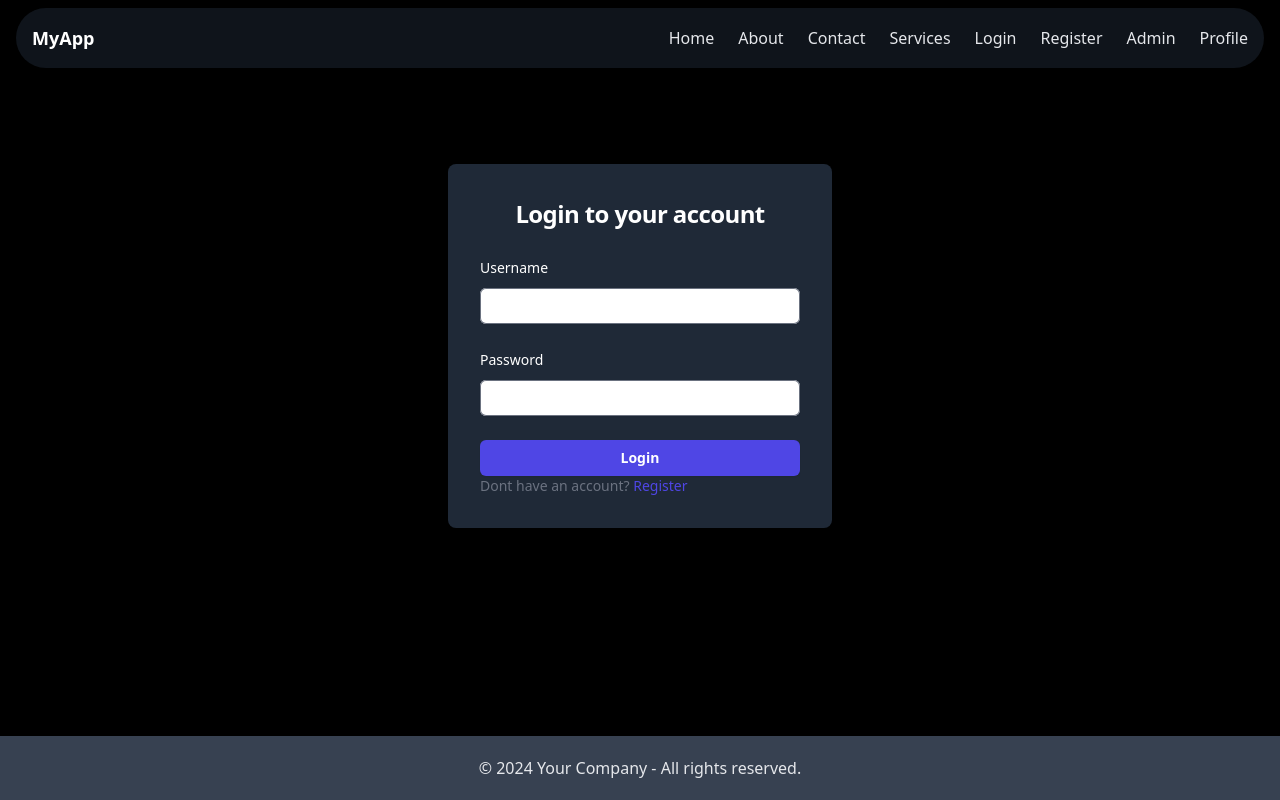
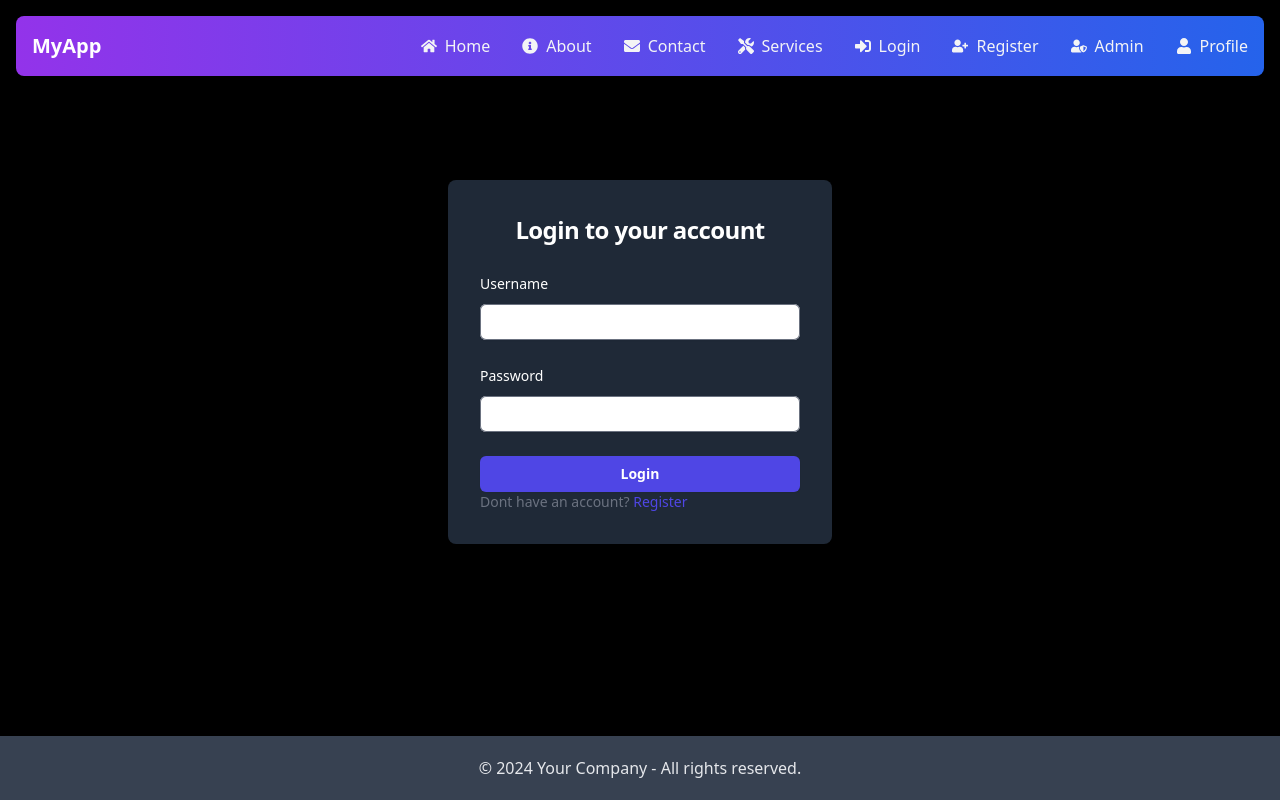
Before and after one commit to Ashhad1200/MERN, a React (Vite) app in the folder MERN Project/frontend/: page /login in a window 1280 px wide. Built offline with nearby package versions, Linux system fonts and the light colour scheme.

Commit message:
"Updated user routes, navbar component, and admin page with formatting changes and added icons"

```diff
--- a/MERN Project/frontend/src/Components/Navbar.jsx
+++ b/MERN Project/frontend/src/Components/Navbar.jsx
@@ -1,9 +1,12 @@
 import { Link, useNavigate } from "react-router-dom";
 import { useAuth } from "../Hooks/auth";
+import { FaHome, FaInfoCircle, FaEnvelope, FaTools, FaUser, FaSignInAlt, FaUserPlus, FaSignOutAlt, FaUserShield, FaBars } from "react-icons/fa";
+import { useState } from "react";
 
 const Navbar = () => {
   const { logout, isLoggedIn } = useAuth();
   const navigate = useNavigate();
+  const [isMenuOpen, setIsMenuOpen] = useState(false);
 
   const handleLogout = async () => {
     try {
@@ -15,45 +18,71 @@ const Navbar = () => {
   };
 
   return (
-    <nav className="bg-gray-800 bg-opacity-50 backdrop-blur-md rounded-full p-4 shadow-lg mx-4 my-2">
+    <nav className="bg-gradient-to-r from-purple-600 to-blue-600 shadow-lg p-4 rounded-lg mx-4 my-4">
       <div className="container mx-auto flex justify-between items-center">
-        <div className="text-white font-bold text-lg">MyApp</div>
-        <div className="space-x-6 flex items-center">
-          <Link to="/" className="text-gray-200 hover:text-white transition duration-300">
-            Home
+        {/* Logo */}
+        <div className="text-white font-bold text-xl">MyApp</div>
+
+        {/* Hamburger Icon for mobile */}
+        <button
+          className="text-white lg:hidden focus:outline-none"
+          onClick={() => setIsMenuOpen(!isMenuOpen)}
+        >
+          <FaBars className="w-6 h-6" />
+        </button>
+
+        {/* Navbar Links */}
+        <div
+          className={`${
+            isMenuOpen ? "block" : "hidden"
+          } lg:flex lg:items-center lg:space-x-8 lg:ml-auto w-full lg:w-auto mt-4 lg:mt-0`}
+        >
+          <div className="flex flex-col lg:flex-row lg:space-x-8 text-center">
+            <Link to="/" className="flex items-center justify-center space-x-2 text-gray-100 hover:text-white transition duration-200">
+              <FaHome />
+              <span>Home</span>
             </Link>
-          <Link to="/about" className="text-gray-200 hover:text-white transition duration-300">
-            About
+            <Link to="/about" className="flex items-center justify-center space-x-2 text-gray-100 hover:text-white transition duration-200">
+              <FaInfoCircle />
+              <span>About</span>
             </Link>
-          <Link to="/contact" className="text-gray-200 hover:text-white transition duration-300">
-            Contact
+            <Link to="/contact" className="flex items-center justify-center space-x-2 text-gray-100 hover:text-white transition duration-200">
+              <FaEnvelope />
+              <span>Contact</span>
             </Link>
-          <Link to="/services" className="text-gray-200 hover:text-white transition duration-300">
-            Services
+            <Link to="/services" className="flex items-center justify-center space-x-2 text-gray-100 hover:text-white transition duration-200">
+              <FaTools />
+              <span>Services</span>
             </Link>
             {isLoggedIn ? (
               <button
                 onClick={handleLogout}
-              className="text-gray-200 hover:text-white transition duration-300"
+                className="flex items-center justify-center space-x-2 text-gray-100 hover:text-white transition duration-200"
               >
-              Logout
+                <FaSignOutAlt />
+                <span>Logout</span>
               </button>
             ) : (
               <>
-              <Link to="/login" className="text-gray-200 hover:text-white transition duration-300">
-                Login
+                <Link to="/login" className="flex items-center justify-center space-x-2 text-gray-100 hover:text-white transition duration-200">
+                  <FaSignInAlt />
+                  <span>Login</span>
                 </Link>
-              <Link to="/register" className="text-gray-200 hover:text-white transition duration-300">
-                Register
+                <Link to="/register" className="flex items-center justify-center space-x-2 text-gray-100 hover:text-white transition duration-200">
+                  <FaUserPlus />
+                  <span>Register</span>
                 </Link>
               </>
             )}
-          <Link to="/admin" className="text-gray-200 hover:text-white transition duration-300">
-            Admin
+            <Link to="/admin" className="flex items-center justify-center space-x-2 text-gray-100 hover:text-white transition duration-200">
+              <FaUserShield />
+              <span>Admin</span>
             </Link>
-          <Link to="/profile" className="text-gray-200 hover:text-white transition duration-300">
-            Profile
+            <Link to="/profile" className="flex items-center justify-center space-x-2 text-gray-100 hover:text-white transition duration-200">
+              <FaUser />
+              <span>Profile</span>
             </Link>
+          </div>
         </div>
       </div>
     </nav>
--- a/MERN Project/frontend/src/Pages/Admin.jsx
+++ b/MERN Project/frontend/src/Pages/Admin.jsx
@@ -1,7 +1,7 @@
 import { Link } from "react-router-dom";
 import { useListUsers } from "../Hooks/useUsers";
 import { useListComments } from "../Hooks/useGetComments";
-import { FaUsers, FaComments, FaCog } from "react-icons/fa";
+import { FaUsers, FaComments } from "react-icons/fa";
 
 const Admin = () => {
   const { data: users, isLoading: isLoadingUsers, error: errorUsers } = useListUsers();
```
Also changed, not shown: 1 other file (tests, documents, lock files or other folders). Lines whose indentation alone changed are shown as unchanged.
